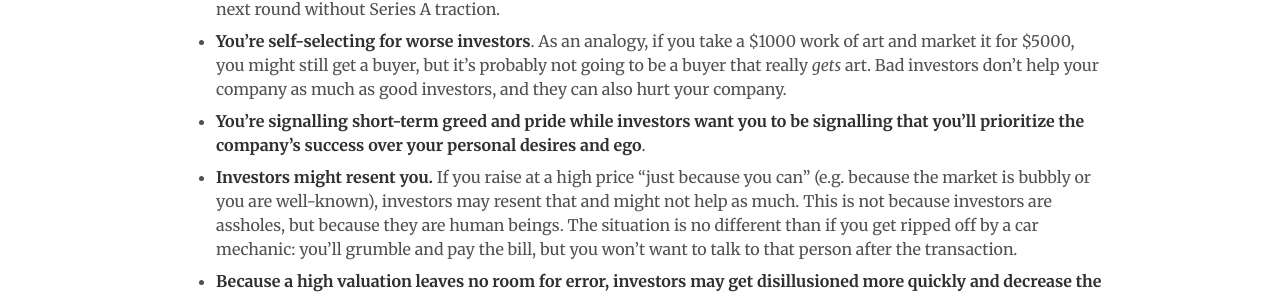
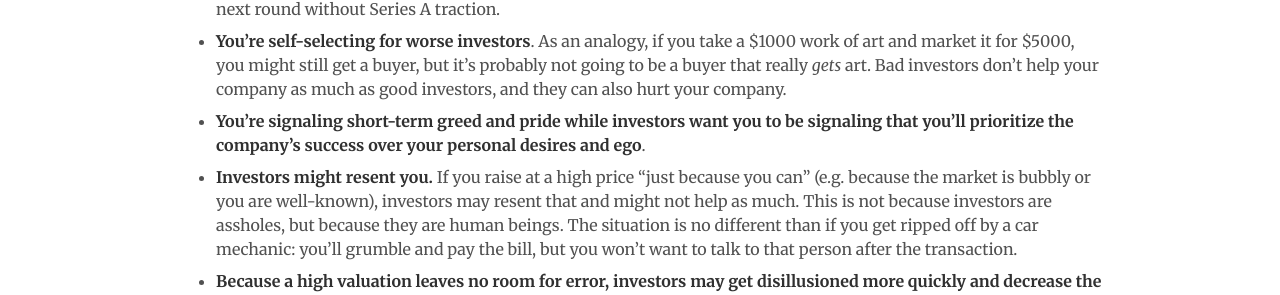
Before and after one commit to codingvc/codingvc, a Jekyll site: the page built from _posts/2015-07-09-the-goldilocks-principle-of-startup-valuations.markdown, in a window 1280 px wide. Shown: the part 1165-1460 px from the top of the page. Built offline with Jekyll 4.4.1, drawn with Linux system fonts in a browser that asks for light colours; nearby versions of some CDN libraries; Markdown is read by kramdown in place of the engine named in the settings; comment, search, counter and statistics services are not loaded.

Commit message:
fixing typo

```diff
--- a/_posts/2015-07-09-the-goldilocks-principle-of-startup-valuations.markdown
+++ b/_posts/2015-07-09-the-goldilocks-principle-of-startup-valuations.markdown
@@ -22,7 +22,7 @@ The downsides of an unreasonably high valuation:
 
 * **Expectations for your next round are proportional to your valuation this round, which means raising at too high of a valuation leaves no room for pivots or bumps in the road**. If you raise at a $3m valuation pre-product, you might be hoping to raise a Series A at a $20m valuation in 15 months. However, if progress isn't as stellar as you had hoped, you might at least be able to raise a bridge round at a $7m valuation to extend your runway. If instead you somehow raise at $12m pre-product, you basically have to get to Series A traction because the valuation is too high for a bridge round. This is due to investors expecting an upward cadence of valuations over time, so if you raise at an $X valuation now, you have to raise at a minimum $X+1 valuation in the future. Because the traction required to raise at higher than $12m in this case is very close to Series A traction in general, you won't be able to raise your next round without Series A traction.
 * **You're self-selecting for worse investors**. As an analogy, if you take a $1000 work of art and market it for $5000, you might still get a buyer, but it's probably not going to be a buyer that really _gets_ art. Bad investors don't help your company as much as good investors, and they can also hurt your company.
-* **You're signalling short-term greed and pride while investors want you to be signalling that you'll prioritize the company's success over your personal desires and ego**.
+* **You're signaling short-term greed and pride while investors want you to be signaling that you'll prioritize the company's success over your personal desires and ego**.
 * **Investors might resent you.** If you raise at a high price "just because you can" (e.g. because the market is bubbly or you are well-known), investors may resent that and might not help as much. This is not because investors are assholes, but because they are human beings. The situation is no different than if you get ripped off by a car mechanic: you'll grumble and pay the bill, but you won't want to talk to that person after the transaction.
 * **Because a high valuation leaves no room for error, investors may get disillusioned more quickly and decrease the amount of help they provide.** If an investor can see that your trajectory won't get you to your next round, then they may refocus their energy on other portfolio companies who have a better chance of success.
 
```
